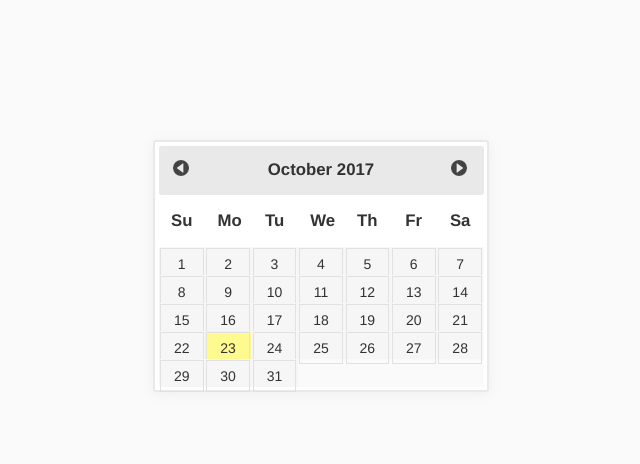
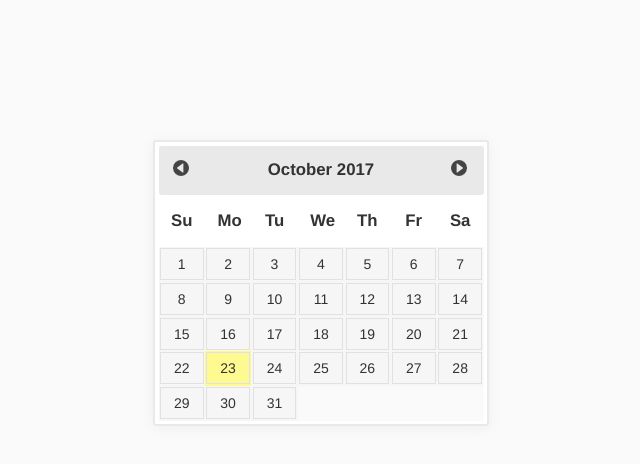
Before and after one commit to EvgenyStarovoitov/EvgenyStarovoitov.github.io, a plain HTML site: page calendar/index.html in a window 1280 px wide. Shown: the whole page, without its empty margins (319-959 px from the left). Drawn offline with Linux system fonts and the light colour scheme.

Commit message:
fix some bugs

```diff
--- a/calendar/css/main.css
+++ b/calendar/css/main.css
@@ -89,7 +89,6 @@ body {
   flex: 0 0 14.28%;
   flex-direction: column;
   max-width: 14.28%;
-  height: 2em;
   background-color: #f6f6f6;
   padding: 0.1em;
 }
```
